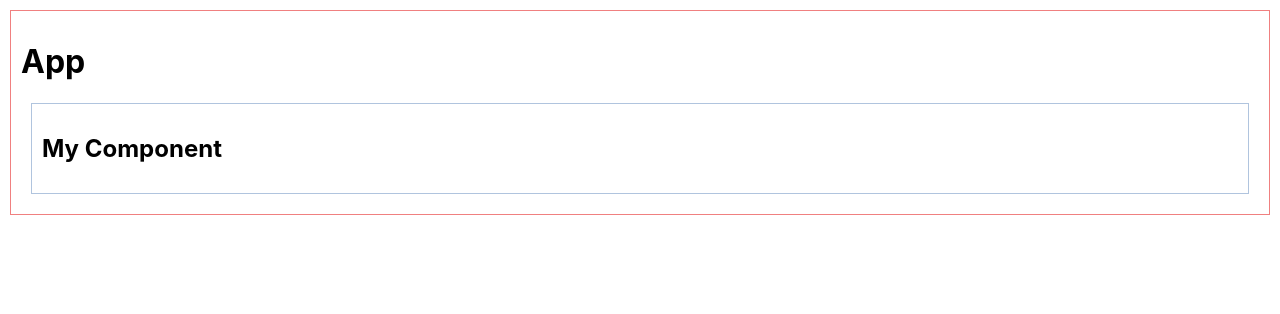
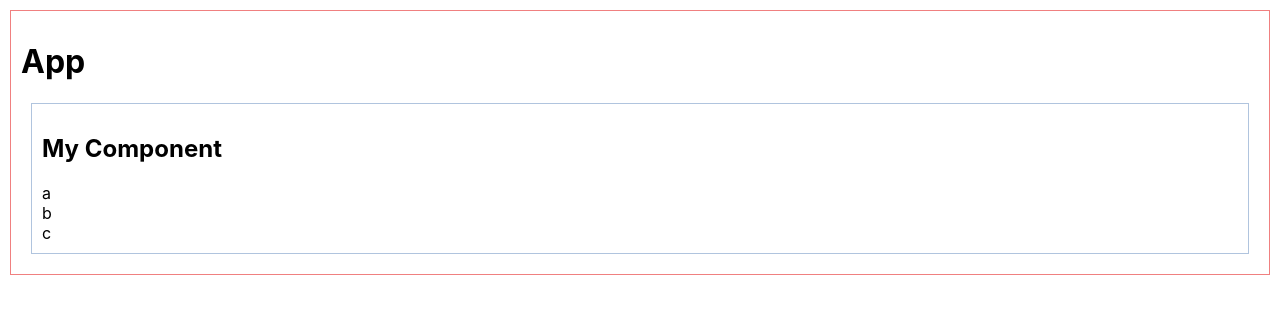
Before and after one commit to vjself/debug-mini-student-problems, a React (Create React App) app: page / in a window 1280 px wide. Shown: the top 314 px of the page. Built offline with nearby package versions, Linux system fonts and the light colour scheme.

Commit message:
Solve problem 2

```diff
--- a/src/MyComponent.js
+++ b/src/MyComponent.js
@@ -8,9 +8,16 @@ export default class MyComponent extends Component {
   // }
 
   render() {
+    const letters = ['a', 'b', 'c'];
+
     return (
       <div className="my-component-container">
         <h2>My Component</h2>
+        {letters.map((letter, i) => {
+          return <div key={i}>
+            {letter}
+          </div>
+        })}
       </div>
     );
   }
```
